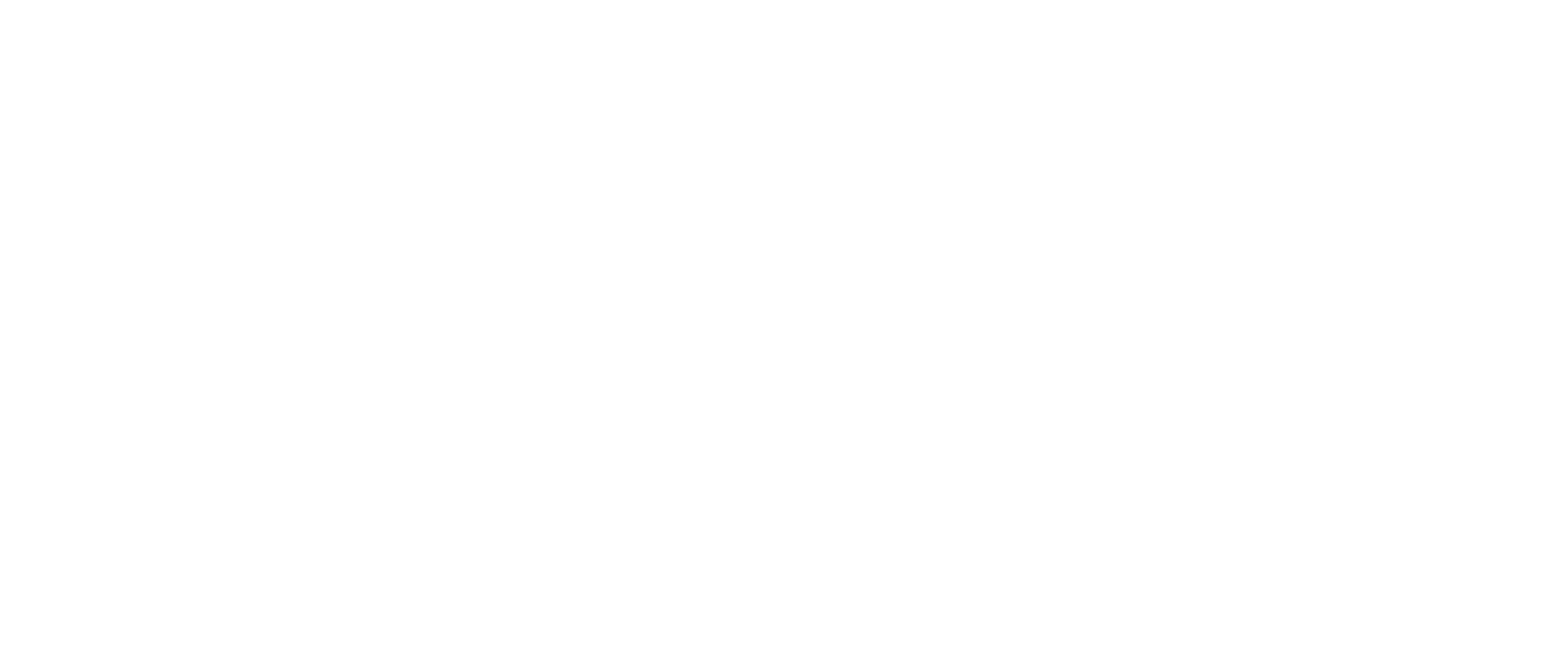
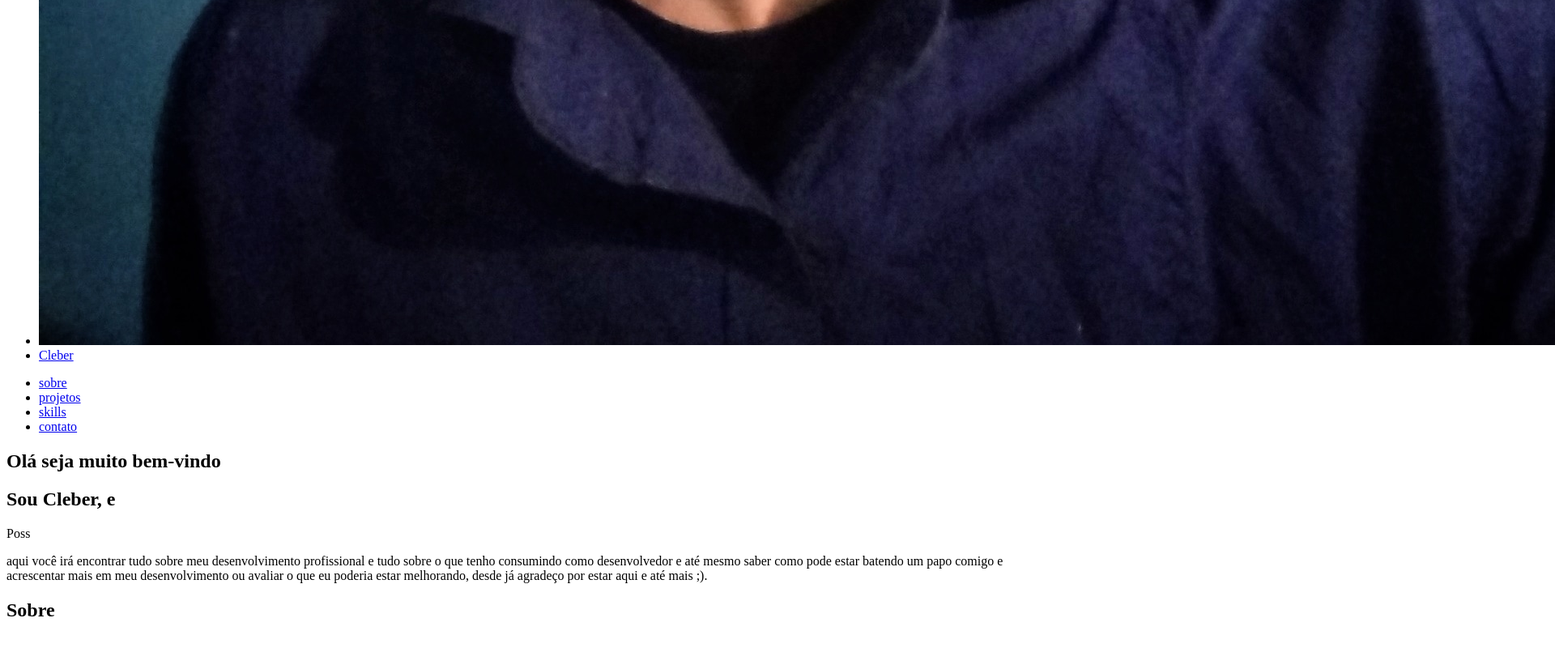
Before and after one commit to TioCleber/new-portfolio-react, a React (Create React App) app: page / in a window 1280 px wide. Shown: the part 1510-2310 px from the top of the page at 81% size, 1920 px wide, since content can reach past the window. Before the commit the page ends 1124 px from the top, so only its background shows below. Built offline with nearby package versions, Linux system fonts and the light colour scheme.

Commit message:
feat: added types

```diff
--- a/src/components/header/Header.tsx
+++ b/src/components/header/Header.tsx
@@ -1,12 +1,22 @@
 import { Link } from "react-router-dom";
+import image from '../../assets/tioCleber.jpg'
 
 const Header = () => {
   return (
     <header className="header">
       <nav className="nav-header">
-        <Link className="link-header" to="/">
-          Portfolio Cleber
-        </Link>
+        <ul className="ul-header">
+          <li className="li-header">
+            <Link className="link-header" to="/">
+              <img src={image} alt="cleber" title="cleber image" />
+            </Link>
+          </li>
+          <li className="li-header">
+            <Link className="link-header" to="/">
+              Cleber
+            </Link>
+          </li>
+        </ul>
 
         <ul className="ul-header">
           <li className="li-header">
@@ -21,7 +31,13 @@
             </Link>
           </li>
 
-          <li className='li-header'>
+          <li className="li-header">
+            <Link className="link-header" to="skills">
+              skills
+            </Link>
+          </li>
+
+          <li className="li-header">
             <Link className="link-header" to="contato">
               contato
             </Link>
--- a/src/pages/home/Home.tsx
+++ b/src/pages/home/Home.tsx
@@ -17,8 +17,7 @@
 const Home = () => {
   const text = [
     "Atualmente estou atuando como Desenvolvedor Pleno",
-    "Possuo experiências com:",
-    "JavaScript, JQuery, ReactJs, NodeJs, ExpressJs, Graphql, Git e muito mais...",
+    "Possuo experiências com: JavaScript, JQuery, ReactJs, NodeJs, ExpressJs, Graphql, Git e muito mais...",
   ];
 
   return (
--- /dev/null
+++ b/src/types/img.d.ts
@@ -0,0 +1,2 @@
+declare module '*.png'
+declare module '*.jpg'
```
